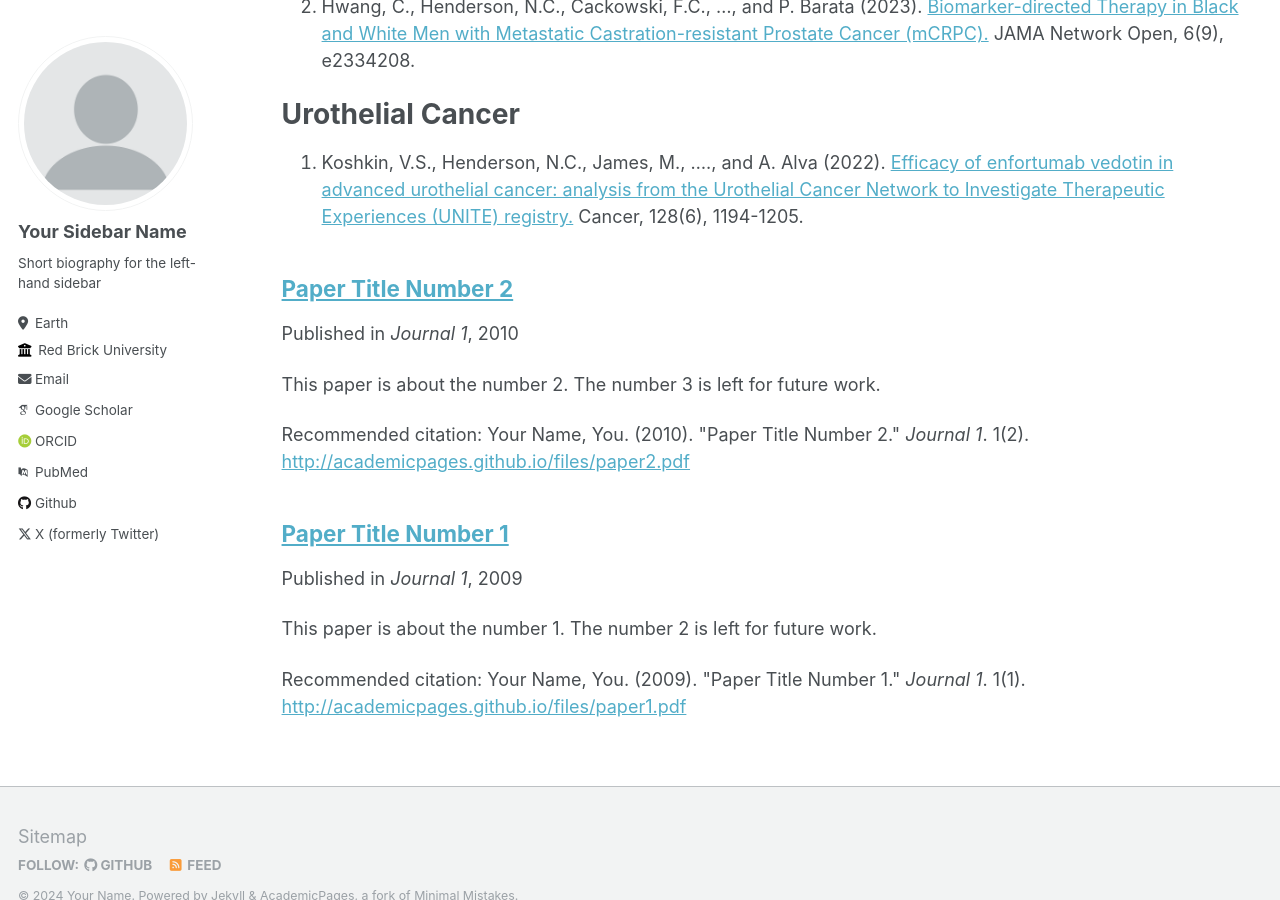
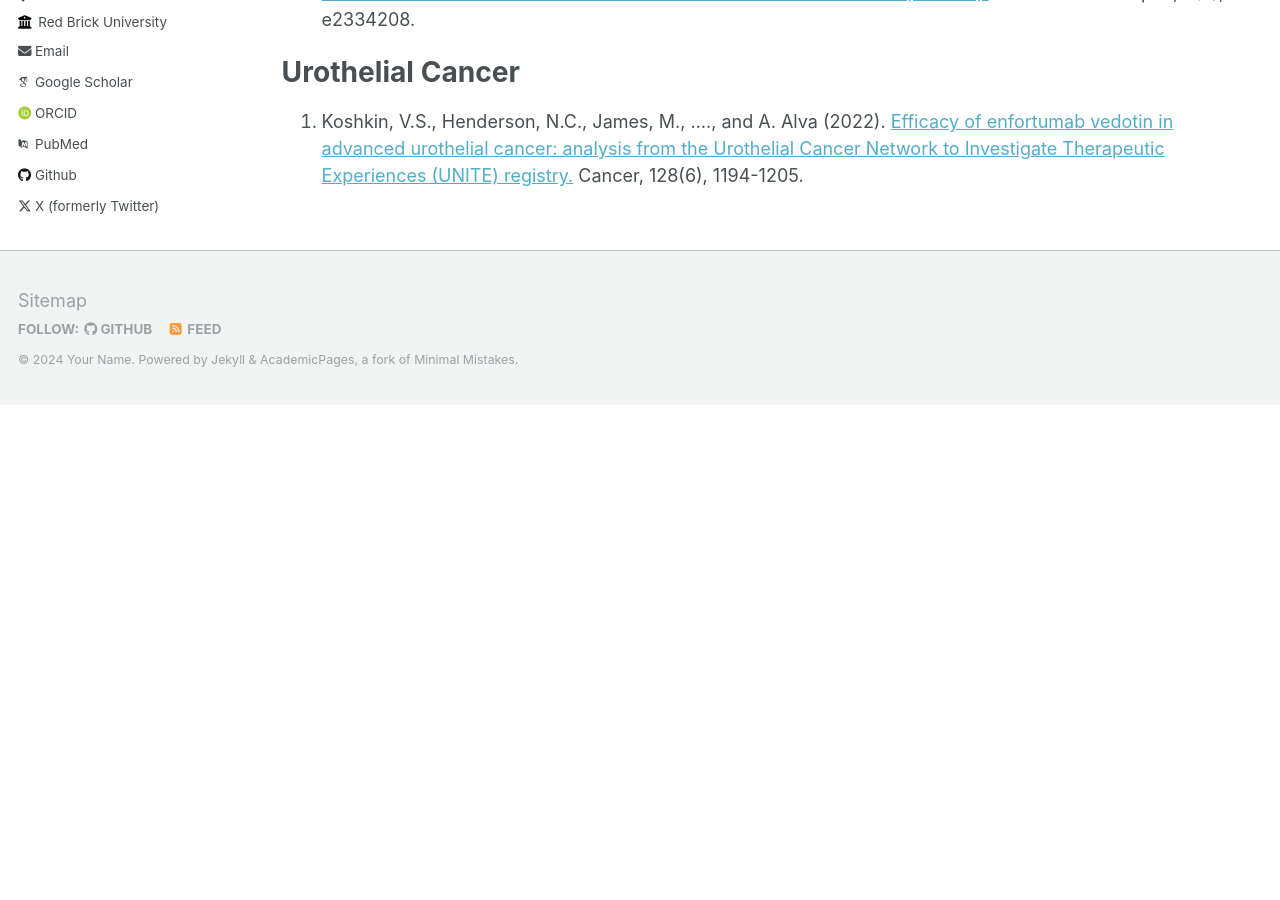
Before and after one commit to nchenderson/nchenderson.github.io, a Jekyll site: the page built from _pages/publications.md, in a window 1280 px wide and 900 px high, scrolled down 2574 px. Built offline with Jekyll 4.4.1, drawn with Linux system fonts in a browser that asks for light colours; some web fonts are replaced; after the commit the page ends 2979 px from its top, so only the background shows below that; some of the changed text lies outside the part shown.

Commit message:
fixed publications page

```diff
--- a/_pages/publications.md
+++ b/_pages/publications.md
@@ -6,11 +6,8 @@ author_profile: true
 ---
 
 
-{% if site.author.googlescholar %}
-  <div class="wordwrap">You can also find a list of articles on <a href="{{site.author.googlescholar}}">my Google Scholar profile</a>.</div>
-{% endif %}
+You can also find a complete list of my articles on my [google scholar](https://scholar.google.com/citations?user=QTRX6BgAAAAJ&hl=en&oi=sra) profile.
 
-You can also find a complete list of my articles on my [google scholar](https://scholar.google.com/citations?user=QTRX6BgAAAAJ&hl=en&oi=sra) profile.
 
 
 Heterogeneity of Treatment Effect
@@ -99,8 +96,8 @@ Urothelial Cancer
 Cancer, 128(6), 1194-1205.
 
 
-{% include base_path %}
+<!--{% include base_path %}
 
 {% for post in site.publications reversed %}
   {% include archive-single.html %}
-{% endfor %}
+{% endfor %}-->
```
